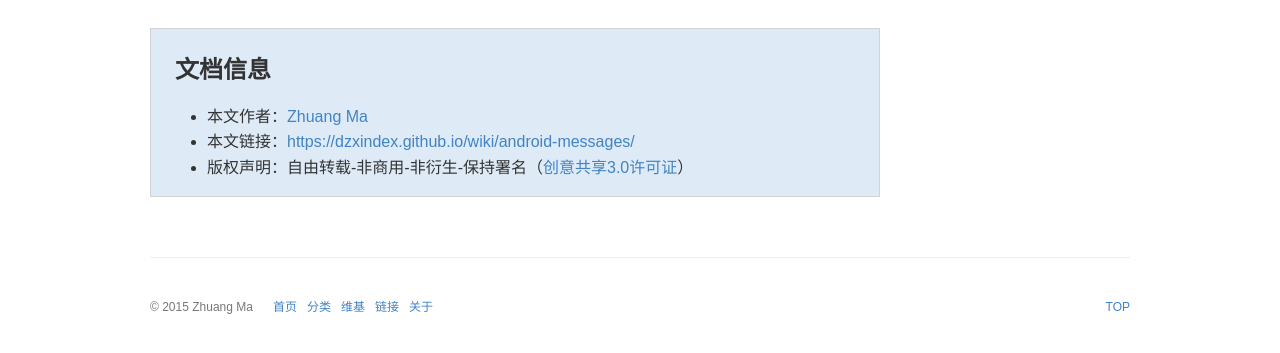
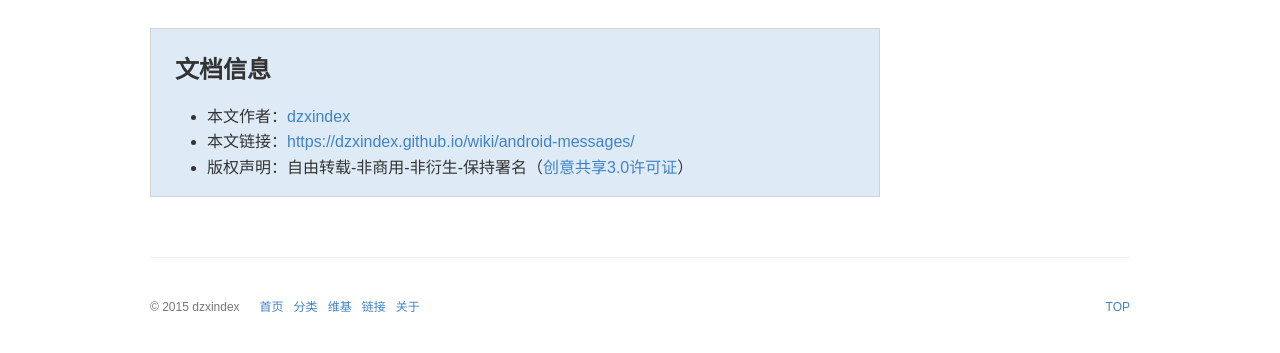
Before and after one commit to dzxindex/dzxindex.github.io, a Jekyll site: the page built from _wiki/android-messages.md, in a window 1280 px wide. Shown: the part 434-787 px from the top of the page. Built offline with Jekyll 4.4.1, drawn with Linux system fonts in a browser that asks for light colours; some web fonts are replaced; comment, search, counter and statistics services are not loaded; a style sheet for code colours, icons or effects is not loaded.

Commit message:
change owner

```diff
--- a/_config.yml
+++ b/_config.yml
@@ -51,12 +51,12 @@ highlight_theme: github
 # ---------------- #
 #      Author      #
 # ---------------- #
-author: Zhuang Ma
+author: dzxindex
 organization:
 organization_url:
 github_username: dzxindex
-location: Wuhan, China
-email: chumpma@gmail.com
+location: ShenZhen, China
+email: dzxindex@gmail.com
 
 # ---------------- #
 #    Navigation    #
```
